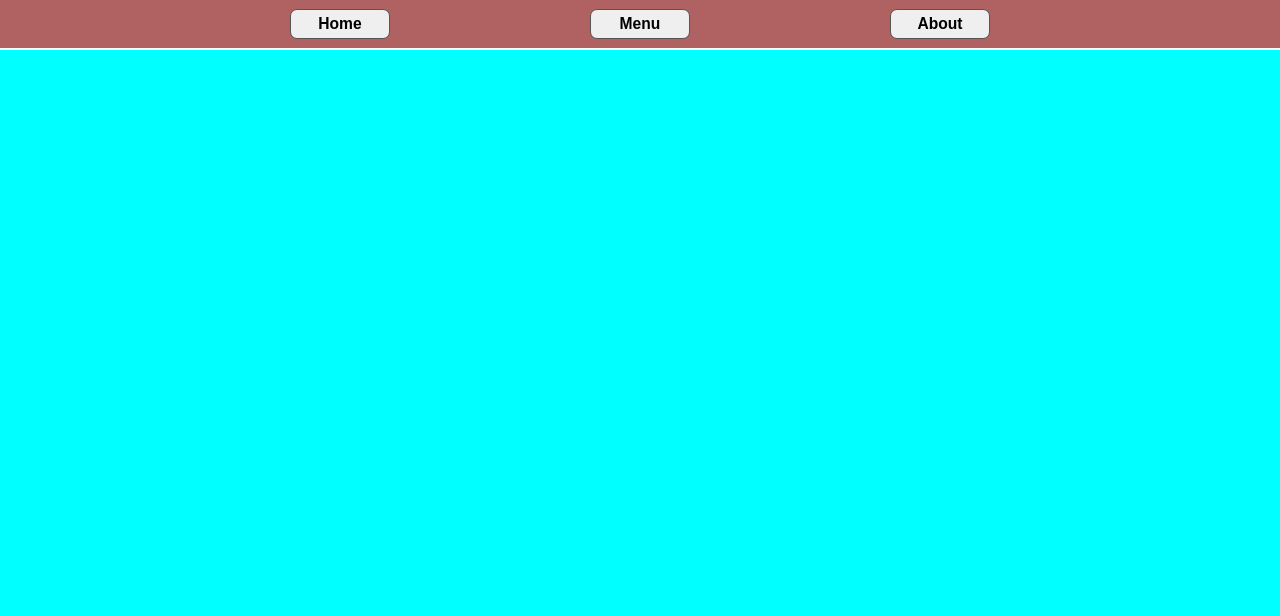
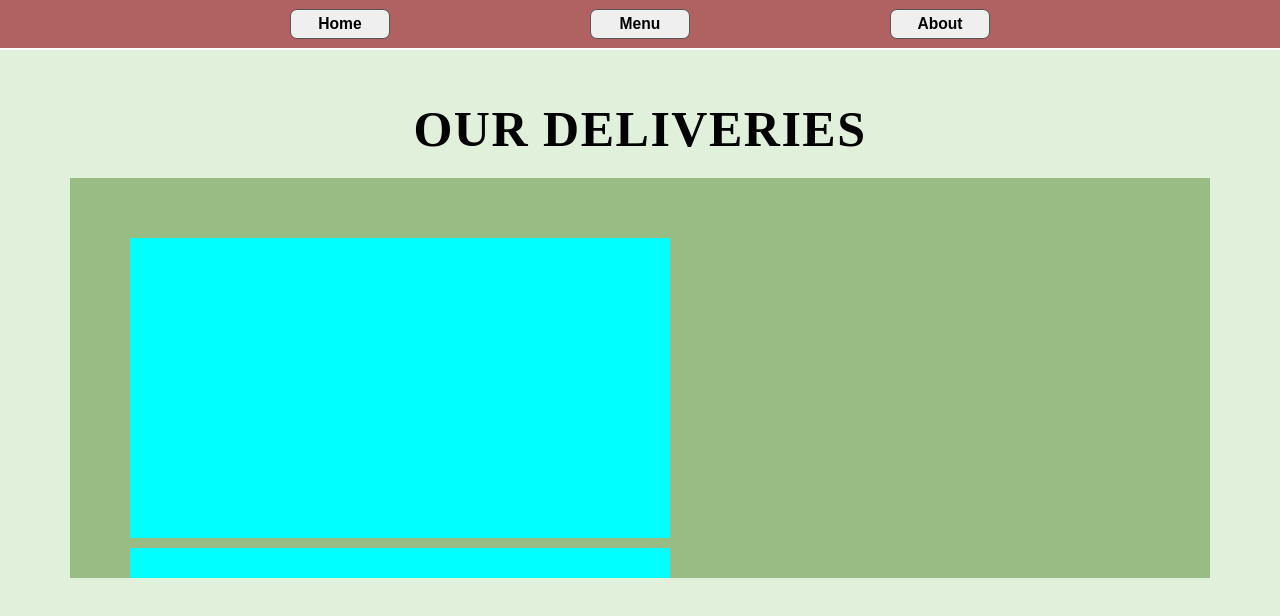
Before and after one commit to Bakerboonsa11/Restaurant-Page, a website built with webpack: page dist/index.html in a window 1280 px wide. Both pictures are taken after a click on the button "Menu". Built offline with nearby package versions, Linux system fonts and the light colour scheme.

Commit message:
7 res package .jason

```diff
--- a/src/menu.js
+++ b/src/menu.js
@@ -3,6 +3,22 @@
     const menu_container = document.createElement("div");
    body.appendChild(menu_container);
     menu_container.classList.add("menu_creater_box")
+    const menu_heder = document.createElement("h1")
+    menu_heder.textContent="OUR DELIVERIES"
+   menu_heder.classList.add("menu_header")
+    menu_container.appendChild(menu_heder)
+    const iner_box_menu = document.createElement("div")
+    iner_box_menu.classList.add("iner_box_menu")
+    menu_container.appendChild(iner_box_menu)
 
+      create_menu_content(iner_box_menu)
 
 }
+export function create_menu_content(container ){
+    for(let i = 0;i<=10;i++){
+        const img_container = document.createElement("div")
+        img_container.classList.add("img_container");
+        container.appendChild(img_container)
+    }
+
+}
--- a/src/style.css
+++ b/src/style.css
@@ -49,5 +49,31 @@
 .menu_creater_box{
     height: 100vh;
     width: 100vw;
+    background-color: #E1F0DA;
+    padding: 5rem 7rem 4rem 7rem;
+}
+.menu_header{
+    font-size: 5rem;
+    letter-spacing: 1.5px;
+    text-align: center;
+    margin-bottom: 2rem;
+}
+.iner_box_menu{
+    background-color: #99BC85;
+    width: 100%;
+    height: 40rem;
+    margin: 0 auto;
+    display: flex;
+
+    gap: 10px;
+    flex-wrap: wrap;
+    overflow-y:scroll ;
+    padding: 6rem;
+}
+.img_container{
     background-color: aqua;
+    width: 54rem;
+
+    height: 30rem;
+    /* margin: 1rem; */
 }
```
Also changed, not shown: dist/main.js, 9 other files.
